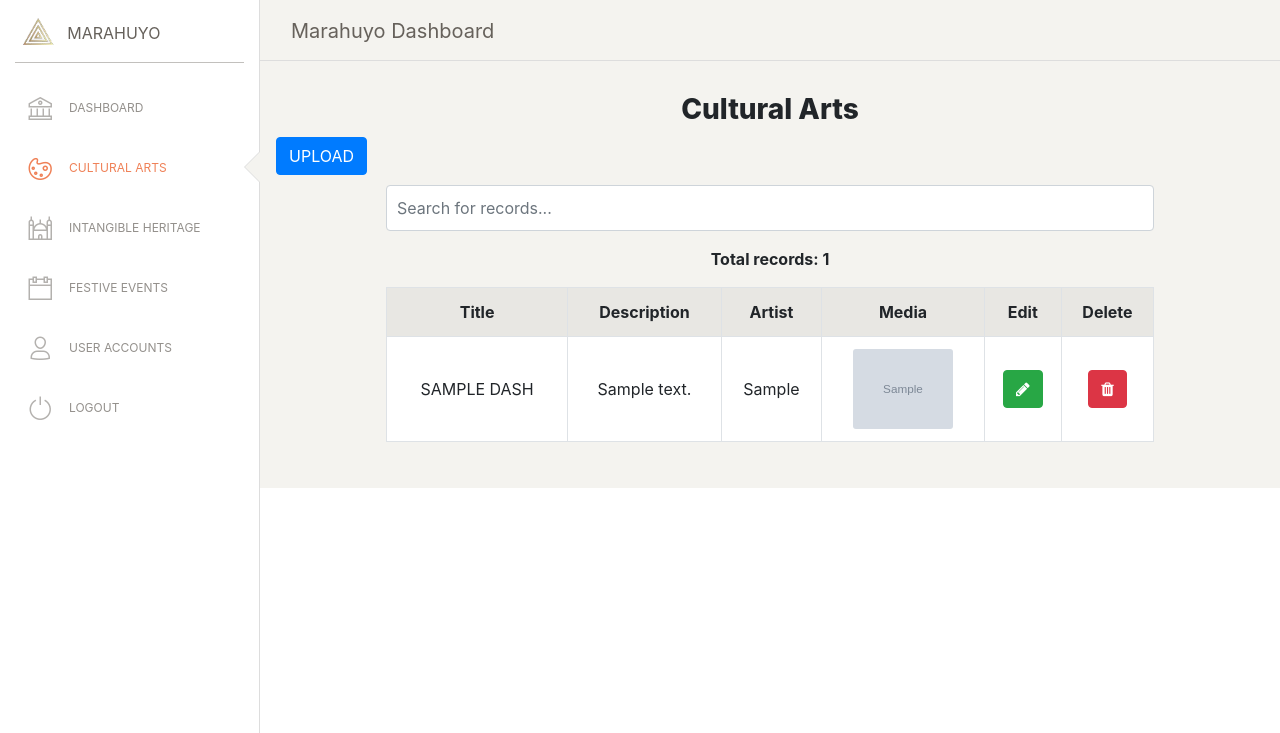
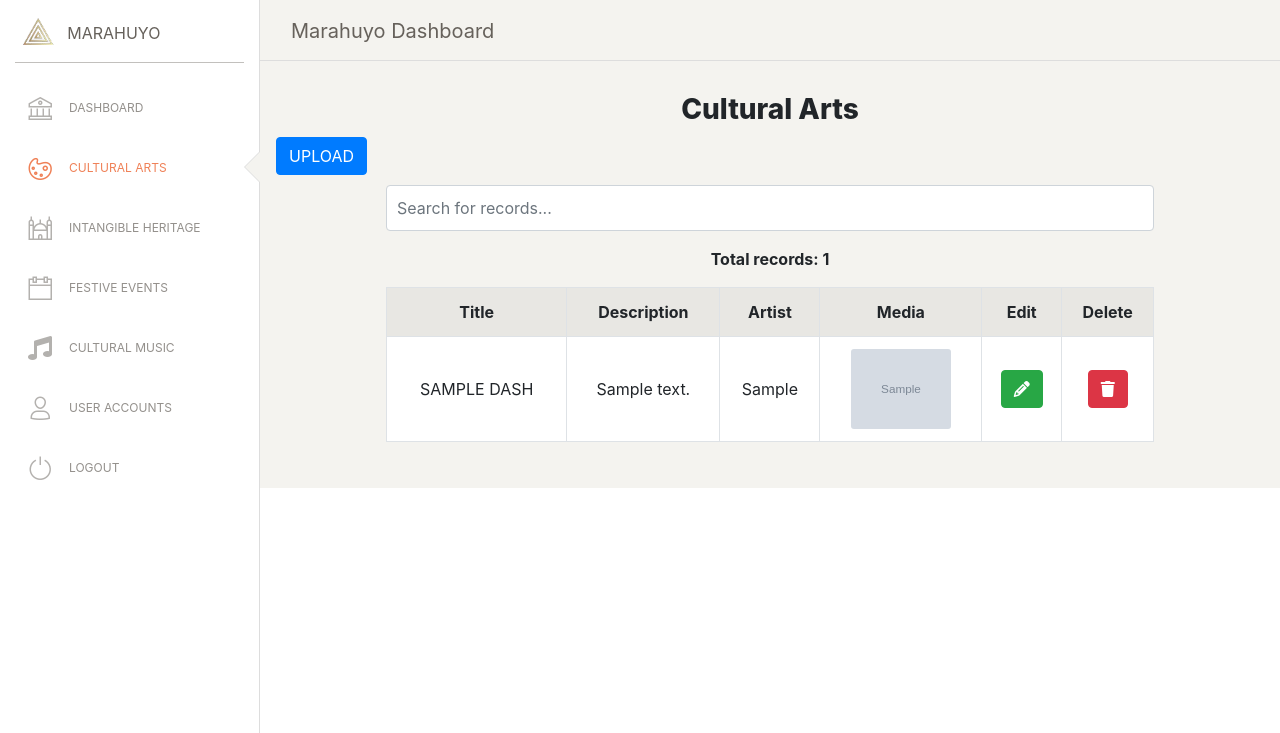
Before and after one commit to archeramores/marahuyo-archive-system, a PHP site: page /dashboard/artDash.php in a window 1280 px wide. Shown: the top 733 px of the page. Run offline with PHP 8.4, Linux system fonts and the light colour scheme; the visitor is signed in with stand-in values (Sample User, id 1); tables that the repository leaves empty or names only in its code hold one stand-in row (values such as "Sample post"); data that the repository does not hold is empty; some libraries are stand-ins or nearby versions.

Commit message:
commit add cultural music navbar

```diff
--- a/dashboard/artDash.php
+++ b/dashboard/artDash.php
@@ -65,6 +65,7 @@
   <link href="../assets/css/paper-dashboard.css?v=2.0.1" rel="stylesheet" />
   <!--Font awesome icons-->
   <link rel="stylesheet" href="path/to/font-awesome/css/font-awesome.min.css">
+  <link rel="stylesheet" href="https://pro.fontawesome.com/releases/v5.10.0/css/all.css" integrity="sha384-AYmEC3Yw5cVb3ZcuHtOA93w35dYTsvhLPVnYs9eStHfGJvOvKxVfELGroGkvsg+p" crossorigin="anonymous"/>
 
   <link rel="stylesheet" href="https://unpkg.com/placeholder-loading/dist/css/placeholder-loading.min.css">
   <link rel="stylesheet" href="https://maxcdn.bootstrapcdn.com/bootstrap/4.0.0/css/bootstrap.min.css" integrity="sha384-Gn5384xqQ1aoWXA+058RXPxPg6fy4IWvTNh0E263XmFcJlSAwiGgFAW/dAiS6JXm" crossorigin="anonymous">
@@ -158,7 +159,12 @@
               <p>Festive Events</p>
             </a>
           </li>
-
+          <li>
+            <a href="./songDash.php">
+              <i class="fas fa-music"></i>
+              <p>Cultural Music</p>
+            </a>
+          </li>
 
           <li>
             <a href="./user.php">
--- a/dashboard/index.php
+++ b/dashboard/index.php
@@ -75,6 +75,12 @@
             <a href="./festDash.php">
               <i class="nc-icon nc-calendar-60"></i>
               <p>Festive Events</p>
+            </a>
+          </li>
+          <li>
+            <a href="./songDash.php">
+              <i class="fas fa-music"></i>
+              <p>Cultural Music</p>
             </a>
           </li>
 
```
Also changed, not shown: dashboard/festDash.php (+7 -1 lines), dashboard/heritDash.php (+7 -1 lines), dashboard/user.php (+7 -1 lines).
